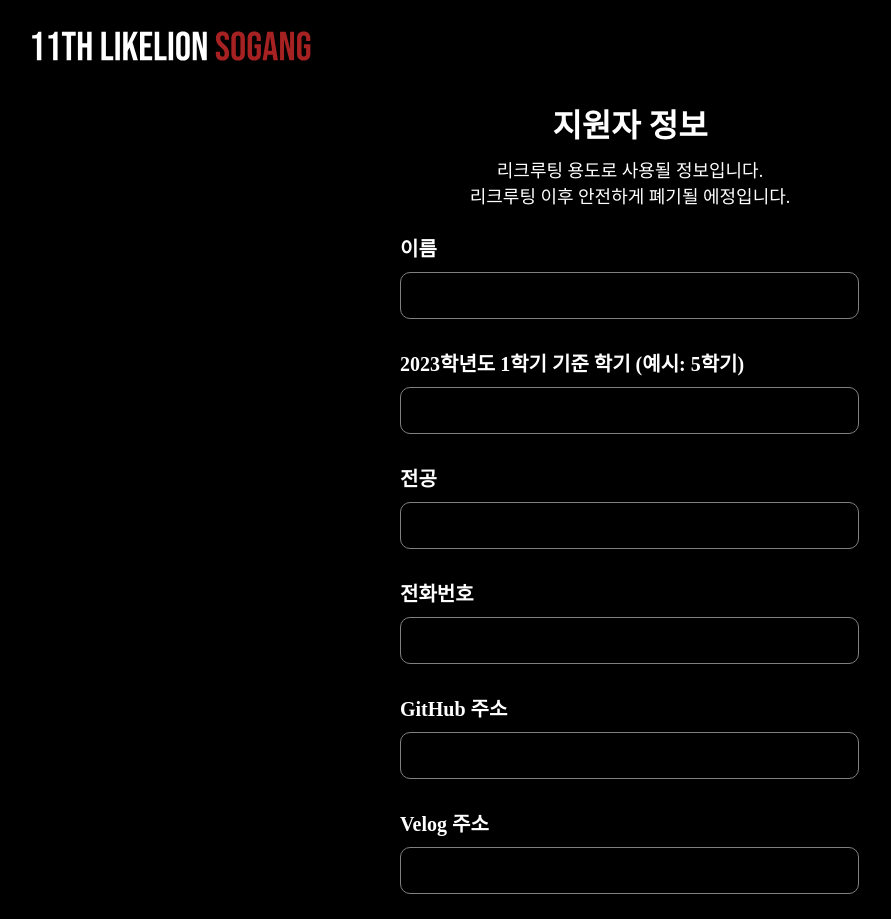
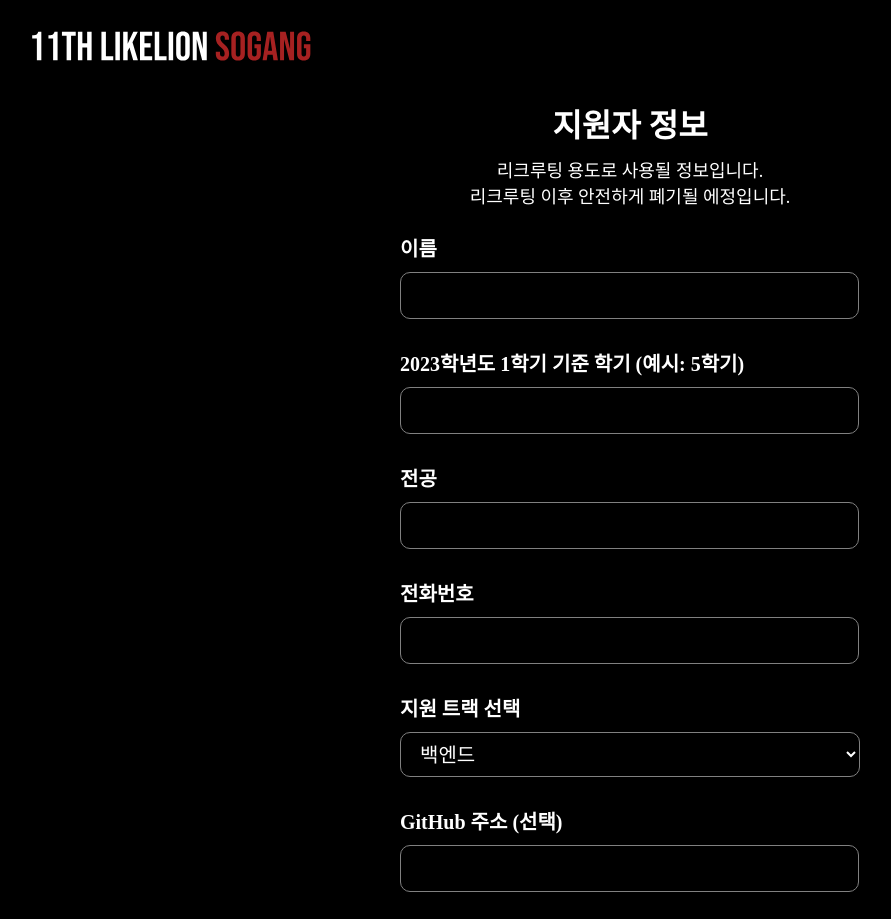
Before and after one commit to Applion-11th/Applion-Client, a React (Create React App) app: page /info in a window 1280 px wide. Shown: the top 919 px of the page, without its empty margins (10-901 px from the left). Built offline with nearby package versions, Linux system fonts and the light colour scheme; a web font is replaced by a local one.

Commit message:
feat: change github address form order and make it optional

```diff
--- a/src/components/index.js
+++ b/src/components/index.js
@@ -1,3 +1,4 @@
 export * from "./Header";
 export * from "./InputApply";
 export * from "./CountdownTimer";
+export * from "./SelectTrack";
--- a/src/pages/Info.js
+++ b/src/pages/Info.js
@@ -1,6 +1,6 @@
-import { Input, Button, Space} from "../components/atoms";
+import { Input, Button, Space } from "../components/atoms";
+import { SelectTrack } from "../components";
 import styled from "styled-components";
-import { SelectTrack } from "../components/atoms/SelectTrack";
 
 const Info = () => {
   return (
@@ -28,14 +28,11 @@ const Info = () => {
           <Text>전화번호</Text>
           <Input />
           <Space height="29px" />
-          <Text>GitHub 주소</Text>
+          <Text>지원 트랙 선택</Text>
+          <SelectTrack />
+          <Space height="29px" />
+          <Text>GitHub 주소 (선택)</Text>
           <Input />
-          <Space height="29px" />
-          <Text>Velog 주소</Text>
-          <Input />
-          <Space height="29px" />
-          <Text>지원 트랙 선택</Text>
-          <SelectTrack/>
         </Form>
         <Space height="29px" />
         <Click
@@ -43,13 +40,7 @@ const Info = () => {
             console.log("submit");
           }}
         >
-          <Button
-            width="459px"
-            height="47px"
-            text="지원자 정보 기입 완료"
-            fontSize="18px"
-            borderRadius="10px"
-          />
+          <Button width="459px" height="47px" text="지원자 정보 기입 완료" fontSize="18px" borderRadius="10px" />
         </Click>
       </Flex>
     </>
```
Also changed, not shown: src/components/SelectTrack/index.js (renamed from src/components/atoms/SelectTrack/index.js).
